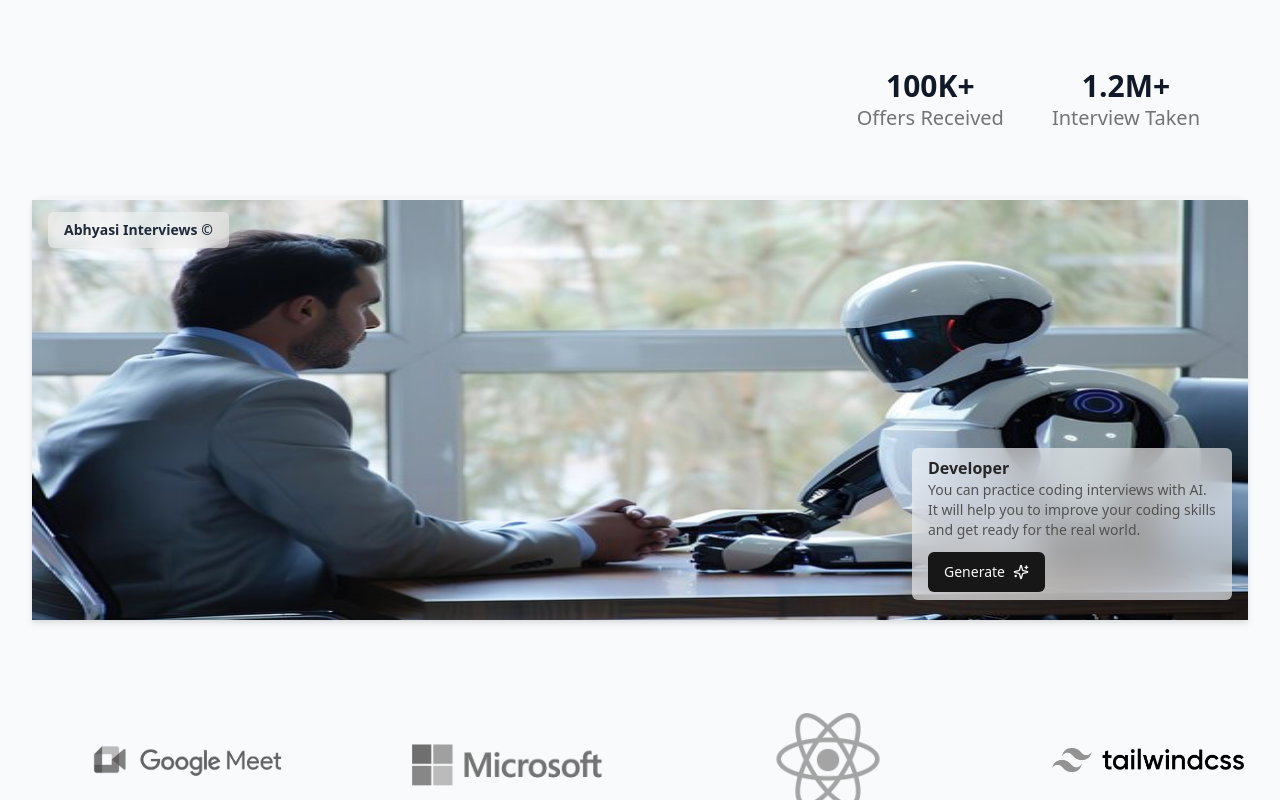
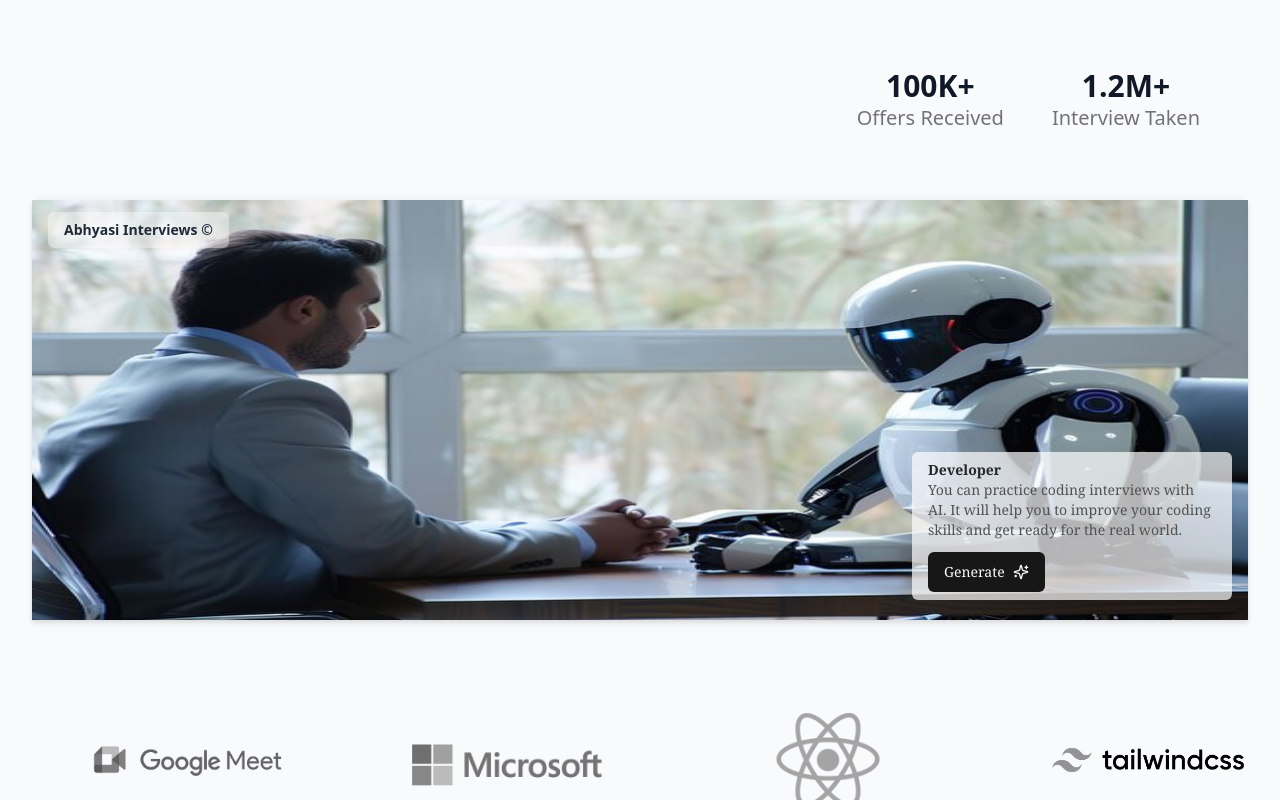
Before and after one commit to Gcvishwas/Abhyasi, a React (Vite) app: page / in a window 1280 px wide. Shown: the part 425-1225 px from the top of the page. Built offline with nearby package versions, Linux system fonts and the light colour scheme; no server answers.

Commit message:
Completed the Home Page

```diff
--- a/src/routes/home.tsx
+++ b/src/routes/home.tsx
@@ -54,17 +54,19 @@ const HomePage = () => {
                         alt=""
                         className="w-full h-full absolute top-1 object-fill" />
 
-                    <div className="absolute top-4 left-4 px-4 py-2 rounded-md bg-white/40 text-gray-800 text-sm font-semibold backdrop-blur-md">
+                    <div className="absolute top-4 left-4 px-4 py-2 rounded-md bg-white/40 text-gray-800 text-sm font-semibold backdrop-blur-none">
                         Abhyasi Interviews &copy;
                     </div>
-                    <div className="hidden md:block absolute bottom-4 right-4 w-80 px-4 py-2 rounded-md bg-white/60 backdrop-blur-lg">
+                    <div className="hidden md:block absolute bottom-4 right-4 w-80 px-4 py-2 rounded-md bg-white/70 text-gray-600 text-sm font-serif backdrop-blur-none">
                         <h2 className="text-neutral-800 font-semibold">Developer</h2>
                         <p className="text-sm text-neutral-600">
                             You can practice coding interviews with AI. It will help you to improve your coding skills and get ready for the real world.
                         </p>
-                        <Button className="mt-3">
-                            Generate <Sparkles />
-                        </Button>
+                        <Link to={"/generate"} className="w-full">
+                            <Button className="mt-3">
+                                Generate <Sparkles />
+                            </Button>
+                        </Link>
                     </div>
                 </div>
             </Container>
```
